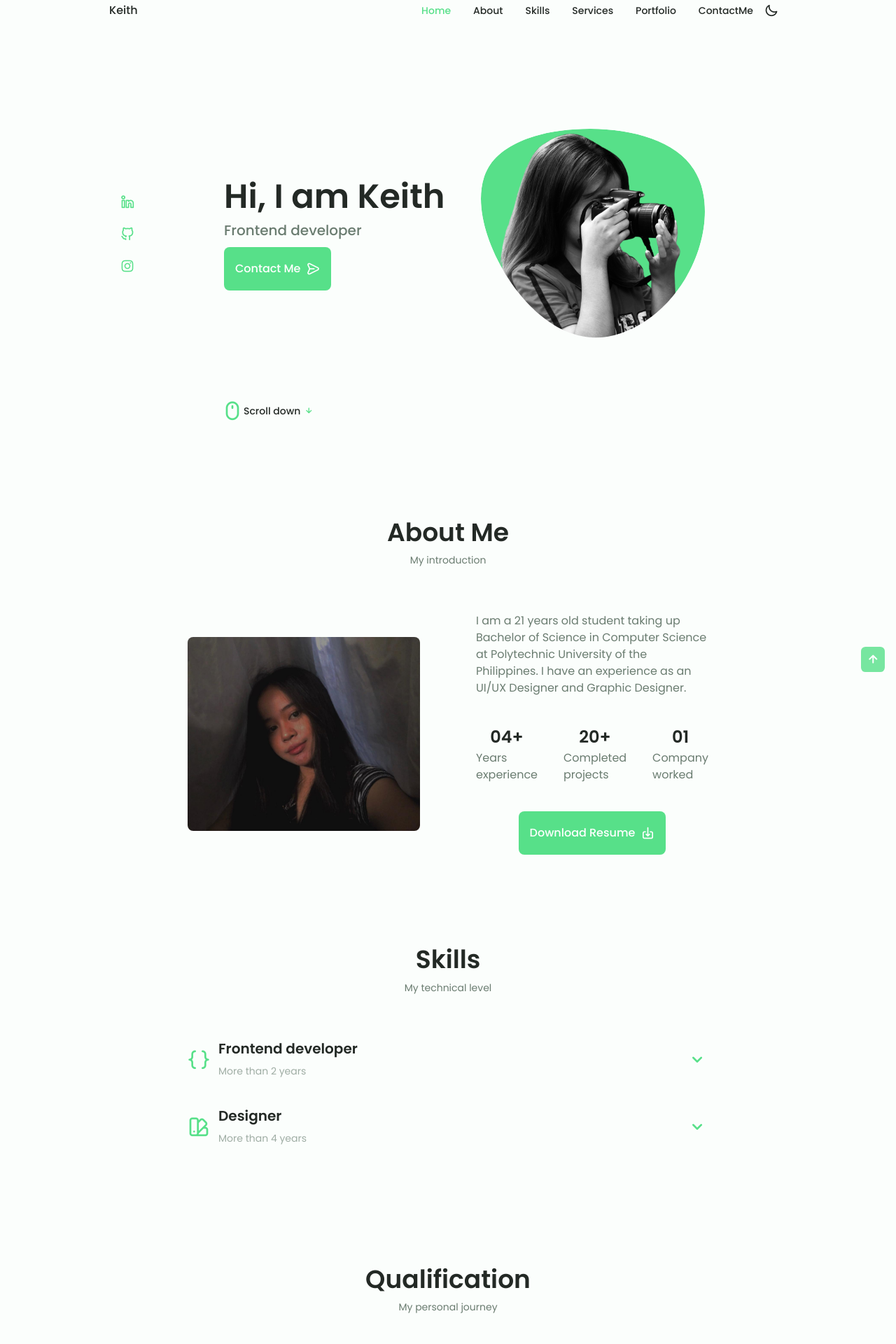
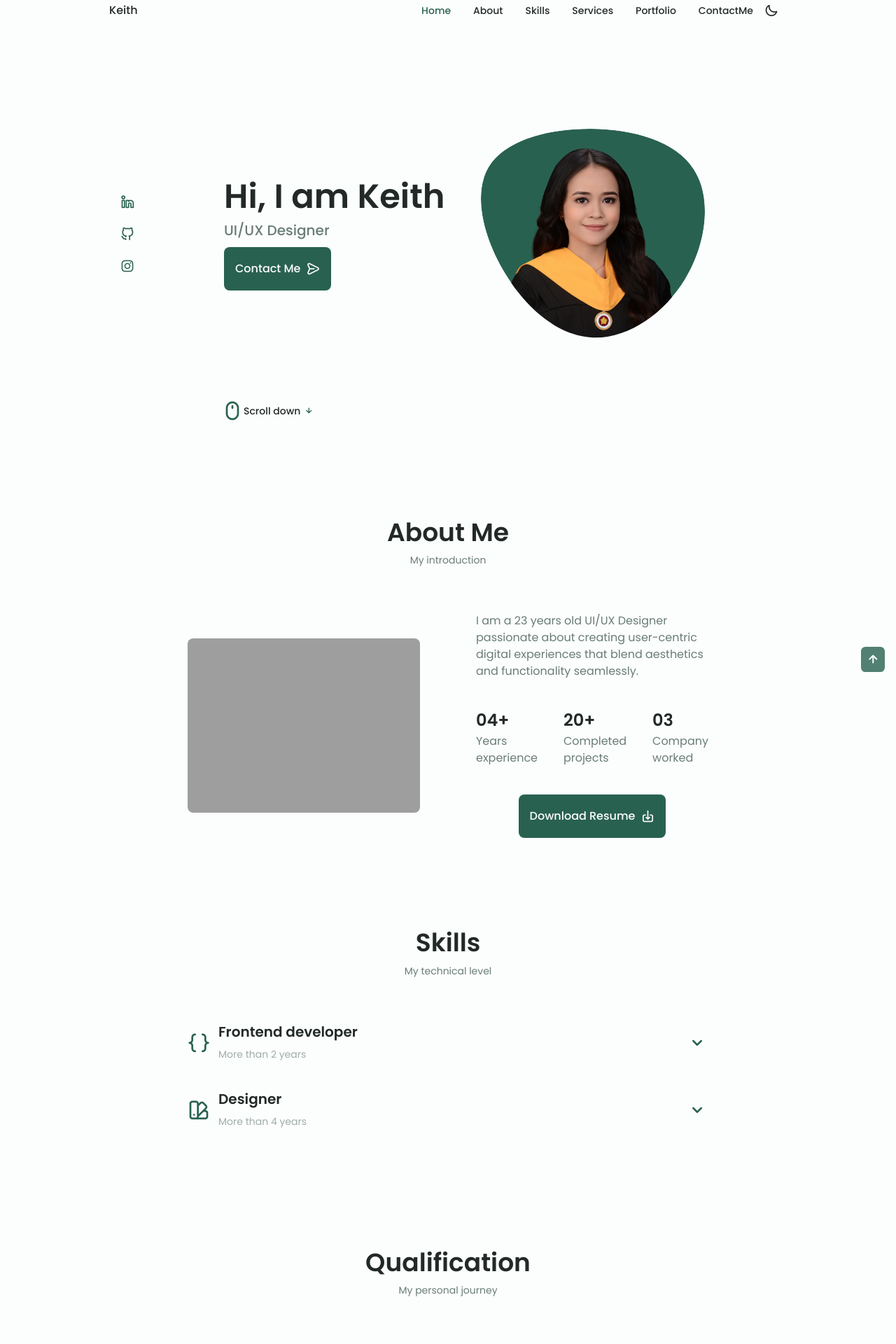
Before and after one commit to kithhhhh/Portfolio, a PHP site: page / in a window 1280 px wide. Shown: the top 1920 px of the page at 70% size. Run offline with PHP 8.4, Linux system fonts and the light colour scheme; grey boxes are pictures that could not be loaded.

Commit message:
Updated some texts

```diff
--- a/assets/css/style.css
+++ b/assets/css/style.css
@@ -6,12 +6,12 @@
 	--header-height: 3rem;
 
 	/*================== Colors ==================*/
-	--hue-color: 142;
+	--hue-color: 162;
 
 	/*================== HSL color mode ==================*/
-	--first-color: hsl(var(--hue-color), 69%, 61%);
+	--first-color: hsl(var(--hue-color), 41%, 27%);
 	--first-color-second: hsl(var(--hue-color), 69%, 61%);
-	--first-color-alt: hsl(var(--hue-color), 57%, 53%);
+	--first-color-alt: hsl(var(--hue-color), 41%, 40%);
 	--first-color-lighter: hsl(var(--hue-color), 92%, 85%);
 	--title-color: hsl(var(--hue-color), 8%, 15%);
 	--text-color: hsl(var(--hue-color), 8%, 45%);
@@ -351,6 +351,7 @@ img{
 }
 
 /*==================== BUTTONS ====================*/
+
 .button{
 	display: inline-block;
 	background-color: var(--first-color);
@@ -362,6 +363,7 @@ img{
 
 .button:hover{
 	background-color: var(--first-color-alt);
+	color: #fff;
 }
 
 .button__icon{
@@ -431,7 +433,7 @@ img{
 .about__info-title,
 .about__info-name{
 	display: block;
-	text-align: center;
+	text-align: left;
 }
 
 .about__buttons{
--- a/index.html
+++ b/index.html
@@ -106,14 +106,14 @@
                                     129.362C2.45775 97.8511 -7.48481 59.1033 6.67581 34.5279C20.9871 10.1032 59.7028
                                     -0.149132 97.9666 0.00163737C136.23 0.303176 174.193 10.857 190.312 36.4879Z"/>
 
-                                    <image class="home__blob-img" x='12' y='0' xlink:href="assets/img/perfil.png"/>
+                                    <image class="home__blob-img" x='12' y='-15' xlink:href="assets/img/perfil2.png"/>
                                 </g>
                             </svg>
                         </div>
 
                         <div class="home__data">
                             <h1 class="home__title">Hi, I am Keith</h1>
-                            <h3 class="home__subtitle">Frontend developer</h3>
+                            <h3 class="home__subtitle">UI/UX Designer</h3>
                             <!-- <p class="home__description">Lorem ipsum dolor sit amet, consectetur adipiscing elit, sed do
                                 eiusmod tempor incididunt ut labore et dolore magna aliqua.</p> -->
                             <a href="#contact" class="button button--flex">
@@ -138,13 +138,12 @@
                 <span class="section__subtitle">My introduction</span>
 
                 <div class="about__container container grid">
-                    <img src="assets/img/about1.jpg" alt="" class="about__img">
+                    <img src="assets/img/toga.PNG" alt="" class="about__img">
 
                     <div class="about__data">
-                        <p class="about__description">I am a 21 years old student taking up
-                            Bachelor of Science in Computer Science at Polytechnic University
-                            of the Philippines. I have an experience as an UI/UX Designer and Graphic
-                            Designer.
+                        <p class="about__description">I am a 23 years old UI/UX Designer
+                            passionate about creating user-centric digital experiences that blend
+                            aesthetics and functionality seamlessly.
                         </p>
 
                         <div class="about__info">
@@ -159,13 +158,13 @@
                             </div>
 
                             <div>
-                                <span class="about__info-title">01</span>
+                                <span class="about__info-title">03</span>
                                 <span class="about_info-name">Company <br> worked</span>
                             </div>
                         </div>
 
                         <div class="about__buttons">
-                            <a download="" target="_blank" href="assets/pdf/KLB-Resume2022.pdf" class="button button--flex">
+                            <a download="" target="_blank" href="assets/pdf/Resume_KLB_May2023.pdf" class="button button--flex">
                                 Download Resume<i class="uil uil-download-alt button__icon"></i>
                             </a>
                         </div>
```
Also changed, not shown: assets/img/perfil2.png (added), 2 other files.
